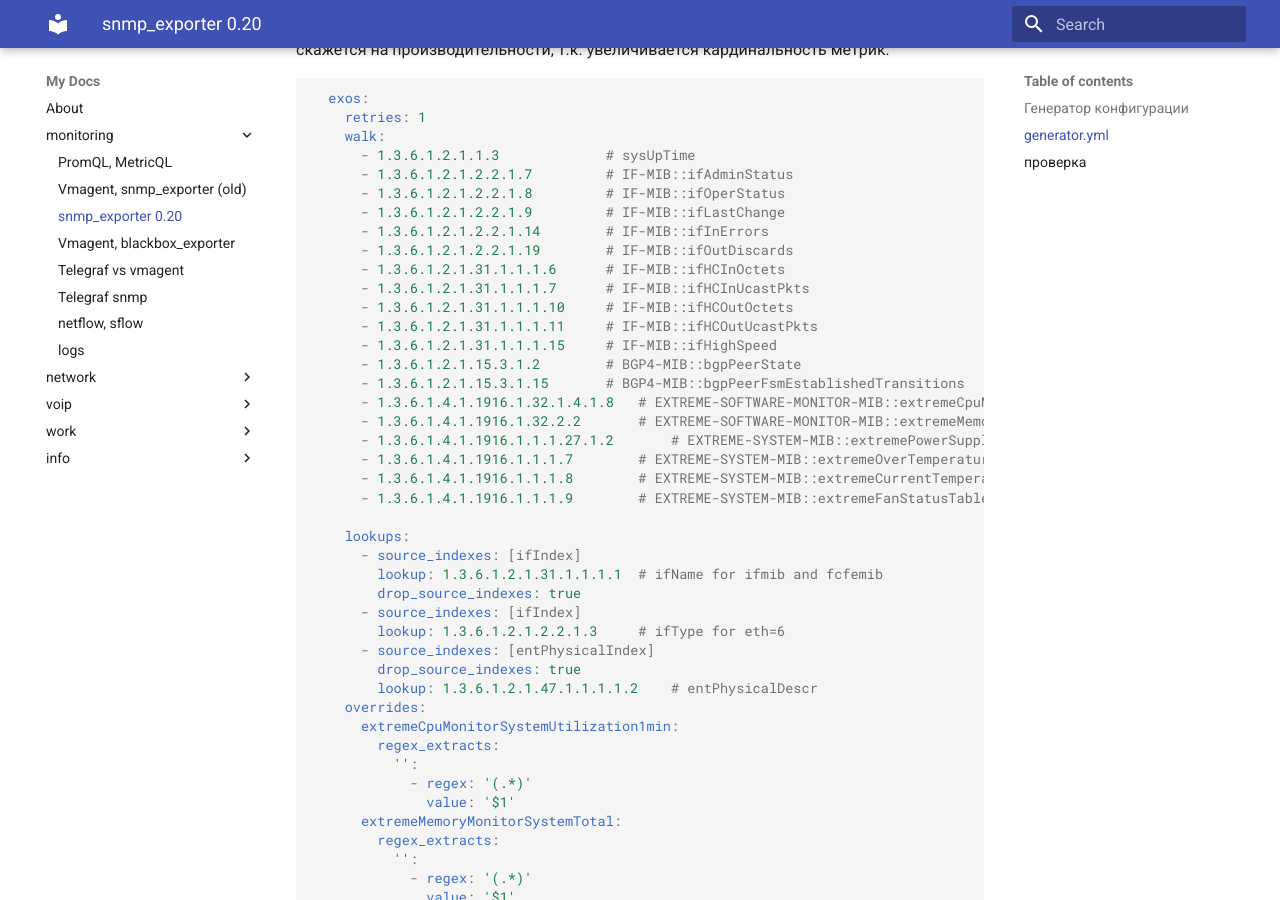
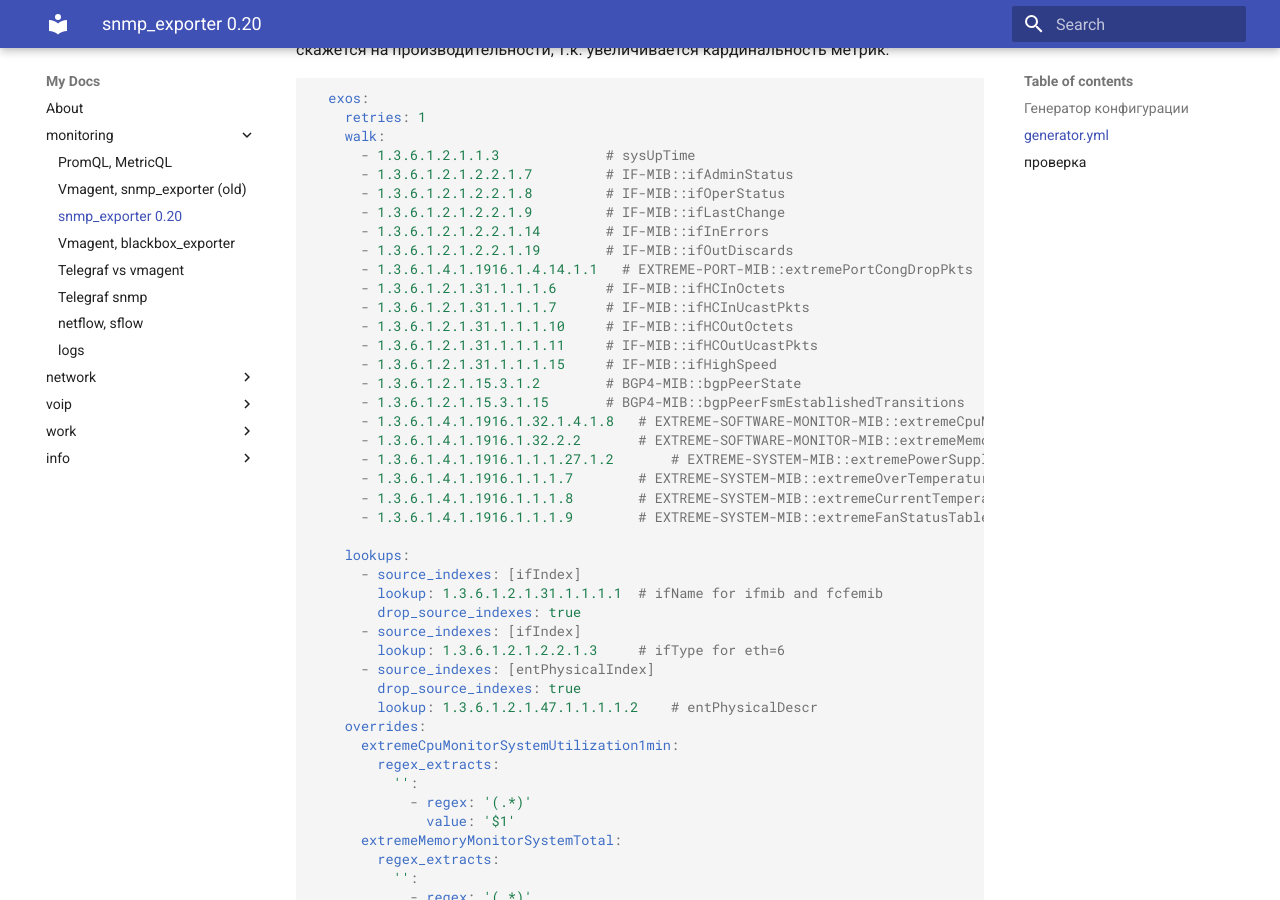
Before and after one commit to v98765/v98765.github.io, an MkDocs documentation site: the page built from docs/monitoring/snmp_exporter_20.md, in a window 1280 px wide and 900 px high, scrolled down 3242 px. Built offline with MkDocs 1.6.1 and Material for MkDocs 9.7.7, drawn with Linux system fonts in a browser that asks for light colours.

Commit message:
add extremePortCongDropPkts counter

```diff
--- a/docs/monitoring/snmp_exporter_20.md
+++ b/docs/monitoring/snmp_exporter_20.md
@@ -135,6 +135,7 @@
       - 1.3.6.1.2.1.2.2.1.9         # IF-MIB::ifLastChange
       - 1.3.6.1.2.1.2.2.1.14        # IF-MIB::ifInErrors
       - 1.3.6.1.2.1.2.2.1.19        # IF-MIB::ifOutDiscards
+      - 1.3.6.1.4.1.1916.1.4.14.1.1   # EXTREME-PORT-MIB::extremePortCongDropPkts
       - 1.3.6.1.2.1.31.1.1.1.6      # IF-MIB::ifHCInOctets
       - 1.3.6.1.2.1.31.1.1.1.7      # IF-MIB::ifHCInUcastPkts
       - 1.3.6.1.2.1.31.1.1.1.10     # IF-MIB::ifHCOutOctets
```
